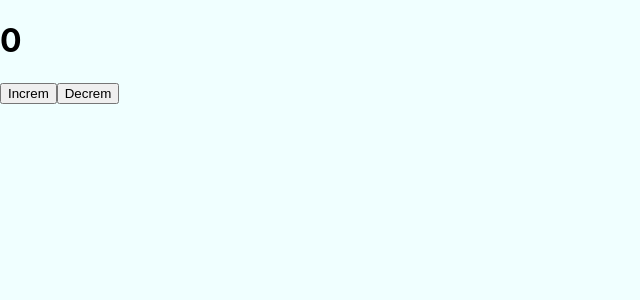
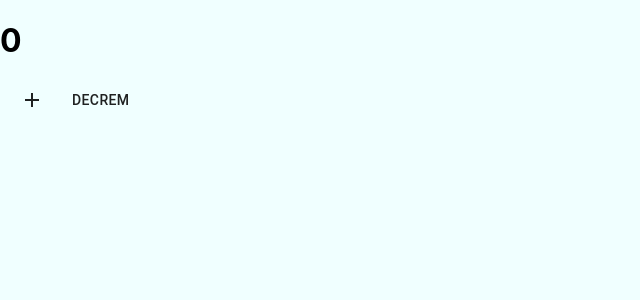
Before and after one commit to karunahuja/React, a React (Create React App) app in the folder awesomeapp/: page / in a window 1280 px wide. Shown: the top 300 px of the page, without its empty margins (0-640 px from the left). Built offline with nearby package versions, Linux system fonts and the light colour scheme.

Commit message:
Best UI Framework for ReactJS - Getting Started with Material UI

```diff
--- a/awesomeapp/package.json
+++ b/awesomeapp/package.json
@@ -3,6 +3,8 @@
   "version": "0.1.0",
   "private": true,
   "dependencies": {
+    "@material-ui/core": "^4.11.0",
+    "@material-ui/icons": "^4.9.1",
     "@testing-library/jest-dom": "^4.2.4",
     "@testing-library/react": "^9.5.0",
     "@testing-library/user-event": "^7.2.1",
--- a/awesomeapp/src/TodoList.jsx
+++ b/awesomeapp/src/TodoList.jsx
@@ -1,4 +1,6 @@
 import React,{useState} from 'react';
+import AddIcon from '@material-ui/icons/Add';
+import Button from '@material-ui/core/Button';
 
 const ToDoList=(props)=>{
 
@@ -24,8 +26,8 @@ const ToDoList=(props)=>{
 
                 <h1>{num}</h1>
             <div >
-                    <button onClick={incNum}>Increm</button>
-                    <button onClick={decNum}>Decrem</button>
+                    <Button onClick={incNum}><AddIcon></AddIcon></Button>
+                    <Button onClick={decNum}>Decrem</Button>
             </div>
     </div></div>
         </>
```
Also changed, not shown: 1 other file (tests, documents, lock files or other folders).
